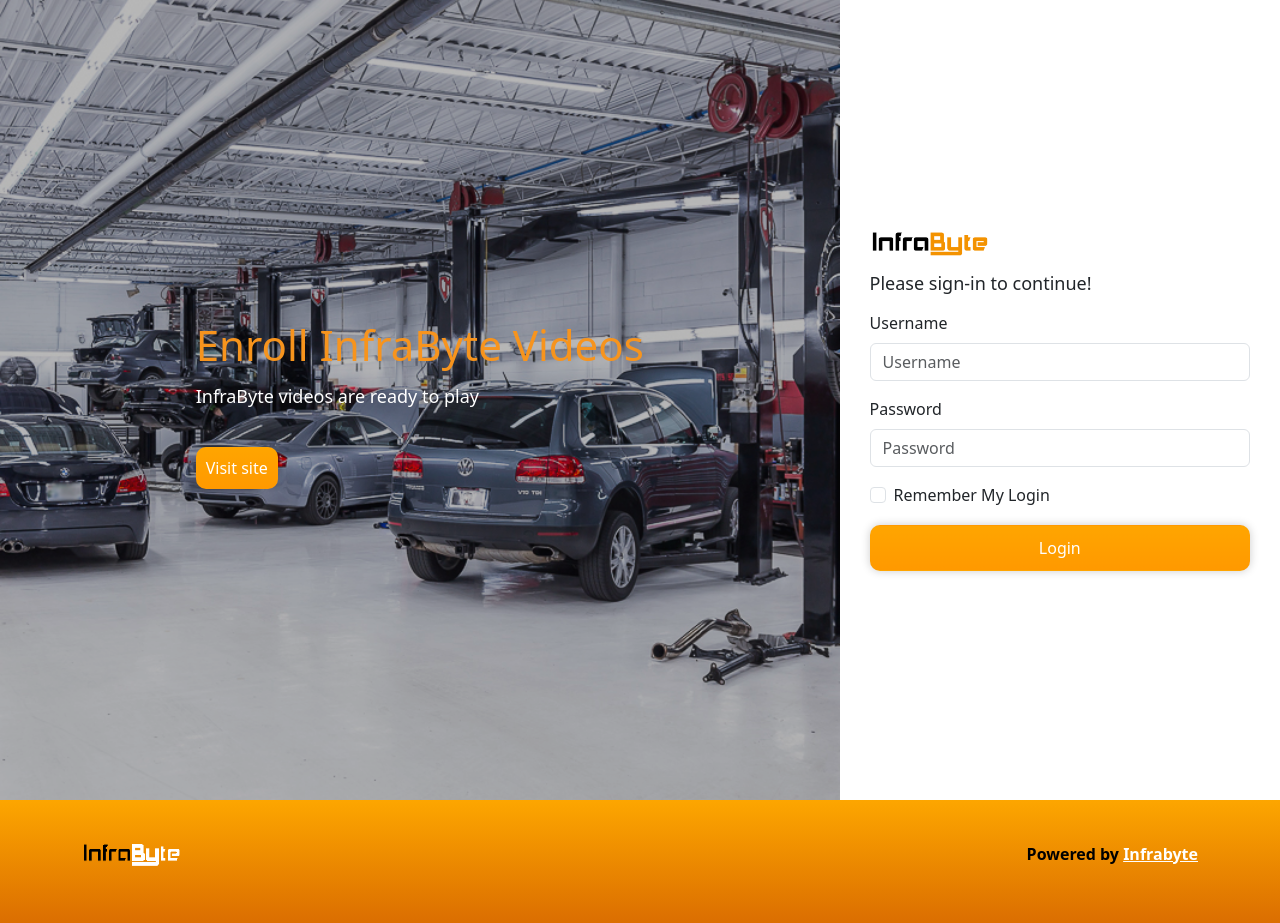
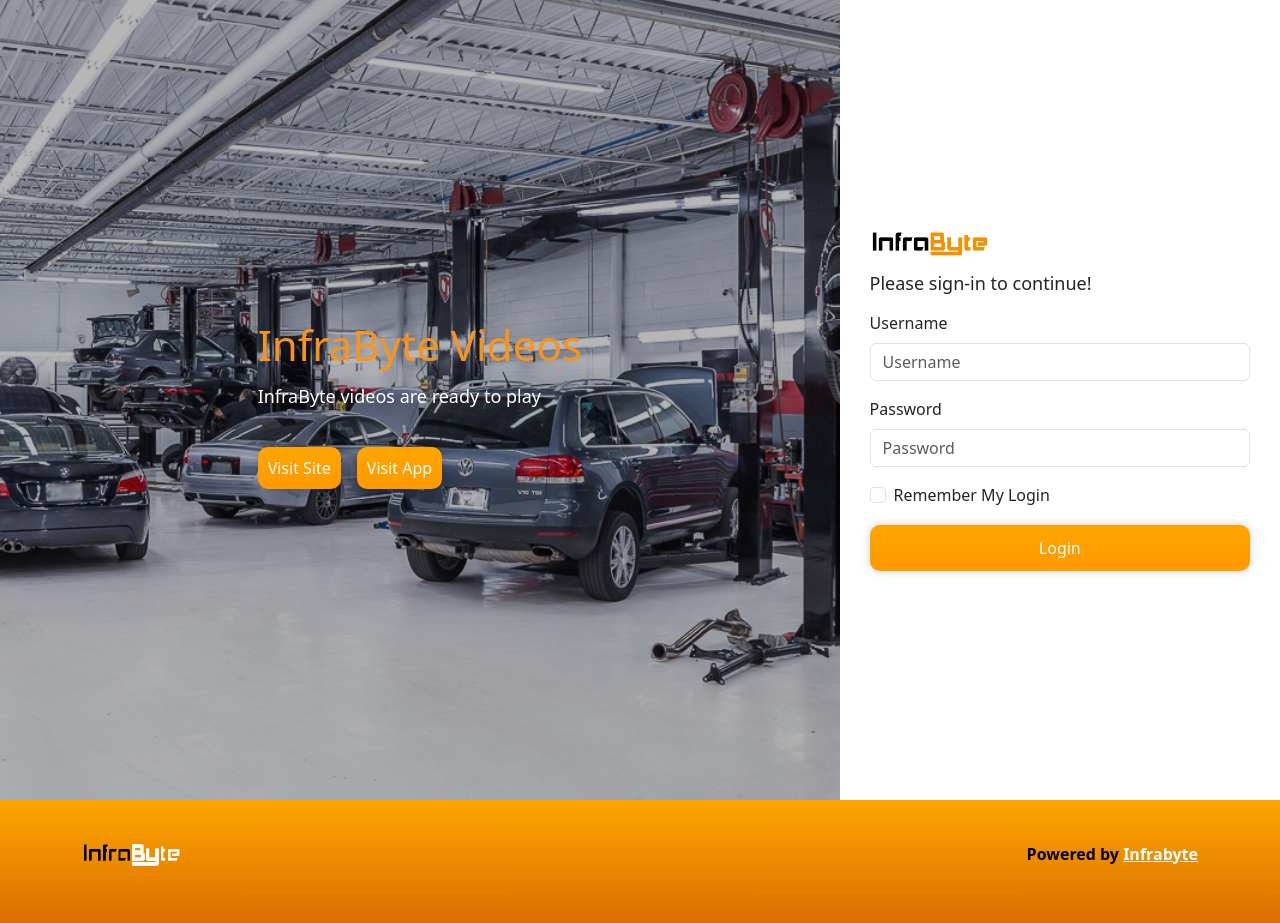
Before and after one commit to TechComNepal/InfraByteTutorialVideoGallery, a React (Create React App) app in the folder gallery-frontend/: page / in a window 1280 px wide. Built offline with nearby package versions, Linux system fonts and the light colour scheme.

Commit message:
added visit app buttons

```diff
--- a/gallery-frontend/package.json
+++ b/gallery-frontend/package.json
@@ -44,4 +44,5 @@
       "last 1 safari version"
     ]
   }
+
 }
--- a/gallery-frontend/src/Pages/Homepage.jsx
+++ b/gallery-frontend/src/Pages/Homepage.jsx
@@ -12,7 +12,7 @@
         <div className="overlay">
           <div className="inner-container">
             <div>
-              <h6 className="heading1">Enroll InfraByte Videos</h6>
+              <h6 className="heading1">InfraByte Videos</h6>
               <h1 className="heading2 mt-3 mb-5">
                 InfraByte videos are ready to play
               </h1>
@@ -22,7 +22,14 @@
                 href="https://infrabyte.com.au/"
                 target="_blank"
               >
-                Visit site
+                Visit Site
+              </a>
+              <a
+                className="button-container hide-container mx-3"
+                href="https://app.infrabyte.com.au/"
+                target="_blank"
+              >
+                  Visit App
               </a>
             </div>
           </div>
```
